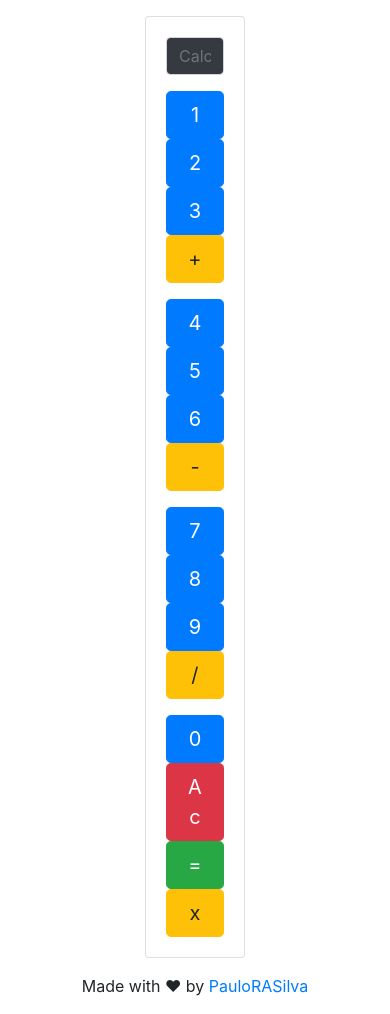
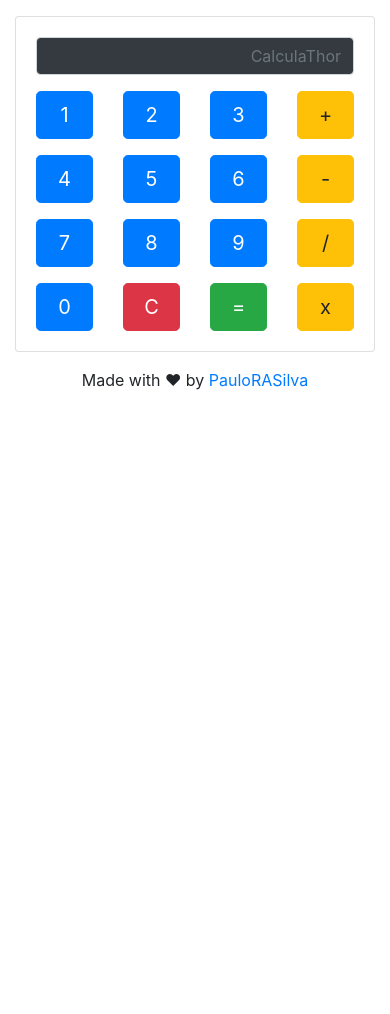
Before and after one commit to PRASILVA5/CalculaThor, a plain HTML site: page index.html in a window 390 px wide. After the commit the page ends 844 px from the top, so only its background shows below. Drawn offline with nearby package versions, Linux system fonts and the light colour scheme.

Commit message:
Update index.html
Fixed the responsive layout trouble

```diff
--- a/index.html
+++ b/index.html
@@ -1,5 +1,5 @@
 <!-- Created by PauloRASilva
-This code use only Bootstrap 4, no custom Css here
+Made using Bootstrap 4
 Follow me on GitHub
 Be free to improve this code!
 -->
@@ -15,6 +15,8 @@ Be free to improve this code!
     <!-- Bootstrap CSS -->
     <link rel="stylesheet" href="https://stackpath.bootstrapcdn.com/bootstrap/4.3.1/css/bootstrap.min.css" integrity="sha384-ggOyR0iXCbMQv3Xipma34MD+dH/1fQ784/j6cY/iJTQUOhcWr7x9JvoRxT2MZw1T" crossorigin="anonymous">
 
+    <script src="keys.js" type="text/javascript"></script>
+
 </head>
 
 <body>
@@ -22,13 +24,14 @@ Be free to improve this code!
     <div class="container">
 
         <p>
-        <div class="row">
-            <div class="col-4 text-center"></div>
-            <div class="col-4 text-center">
+        <div class="row justify-content-center">
+
+            <div class="col-lg-5 col-md-6">
 
                 <!-- Start of the card -->
                 <div class ="card">
                     <div class="card-body">
+
                     <div class="row">
                         <div class="col">
                             <input class="form-control bg-dark text-white text-right"
@@ -64,16 +67,15 @@ Be free to improve this code!
                     <p>
                     <div class="row" name="line5">
                         <div class="col"><button type="button"  class="btn btn-primary btn-lg btn-block" onclick="display.value += '0'">0</button></div>
-                            <div class="col"><button type="button"  class="btn btn-danger btn-lg btn-block" onclick="display.value = ''">Ac</button></div>
+                        <div class="col"><button type="button"  class="btn btn-danger btn-lg btn-block" onclick="display.value = ''">C</button></div>
                         <div class="col"><button type="button"  class="btn btn-success btn-lg btn-block" onclick="display.value = eval(display.value)">=</button></div>
                         <div class="col"><button type="button"  class="btn btn-warning btn-lg btn-block" onclick="display.value += '*'">x</button></div>
-                        </div>
-
                     </div>
                 </div>
             </div>
         </div>
     </div>
+
 
     <!-- Optional JavaScript -->
     <!-- jQuery first, then Popper.js, then Bootstrap JS -->
```
Lines whose indentation alone changed are shown as unchanged.
